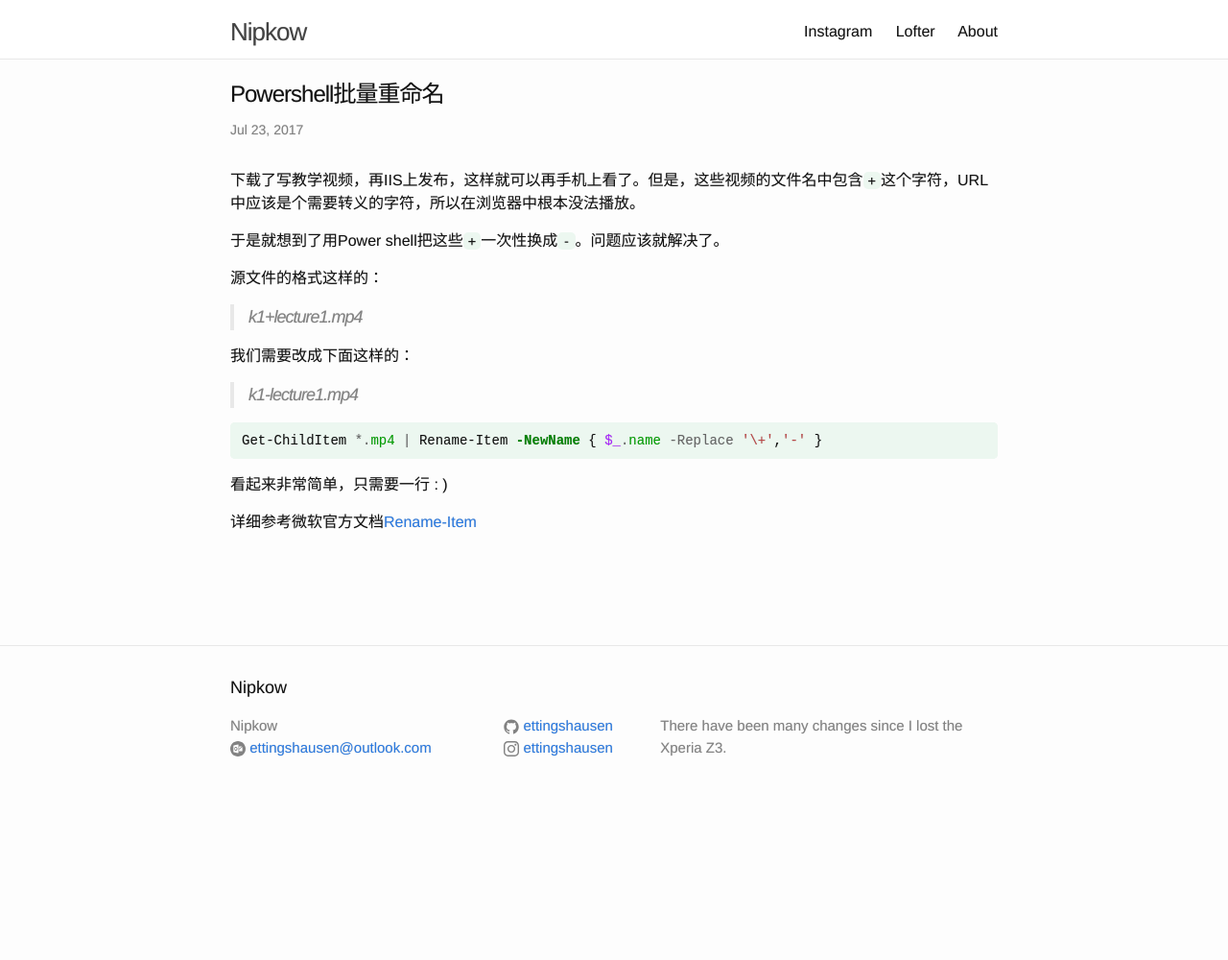
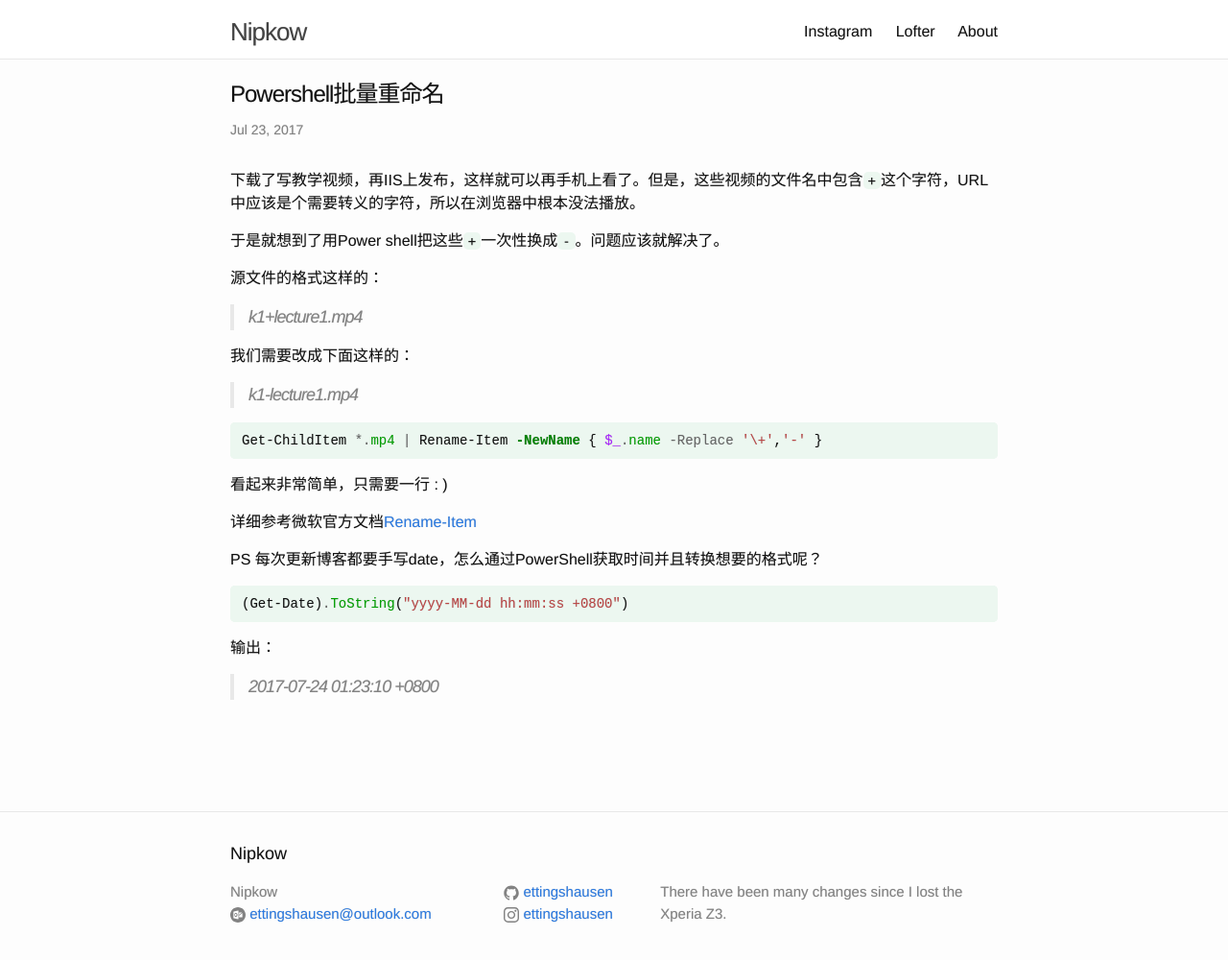
Before and after one commit to ettingshausen/ettingshausen.github.io, a Jekyll site: the page built from _posts/2017-07-24-powershell-rename-files.md, in a window 1280 px wide and 1023 px high. Shown: the top 1000 px of the window at 96% size. Built offline with Jekyll 4.4.1, drawn with Linux system fonts in a browser that asks for light colours; Markdown is read by kramdown in place of the engine named in the settings.

Commit message:
add get date

````diff
--- a/_posts/2017-07-24-powershell-rename-files.md
+++ b/_posts/2017-07-24-powershell-rename-files.md
@@ -23,3 +23,12 @@ Get-ChildItem *.mp4 | Rename-Item -NewName { $_.name -Replace '\+','-' }
 看起来非常简单，只需要一行  : )
 
 详细参考微软官方文档[Rename-Item](https://msdn.microsoft.com/en-us/powershell/reference/5.1/microsoft.powershell.management/rename-item)
+
+PS 每次更新博客都要手写date，怎么通过PowerShell获取时间并且转换想要的格式呢？
+
+```powershell
+(Get-Date).ToString("yyyy-MM-dd hh:mm:ss +0800")
+```
+
+输出：
+>2017-07-24 01:23:10 +0800
````
